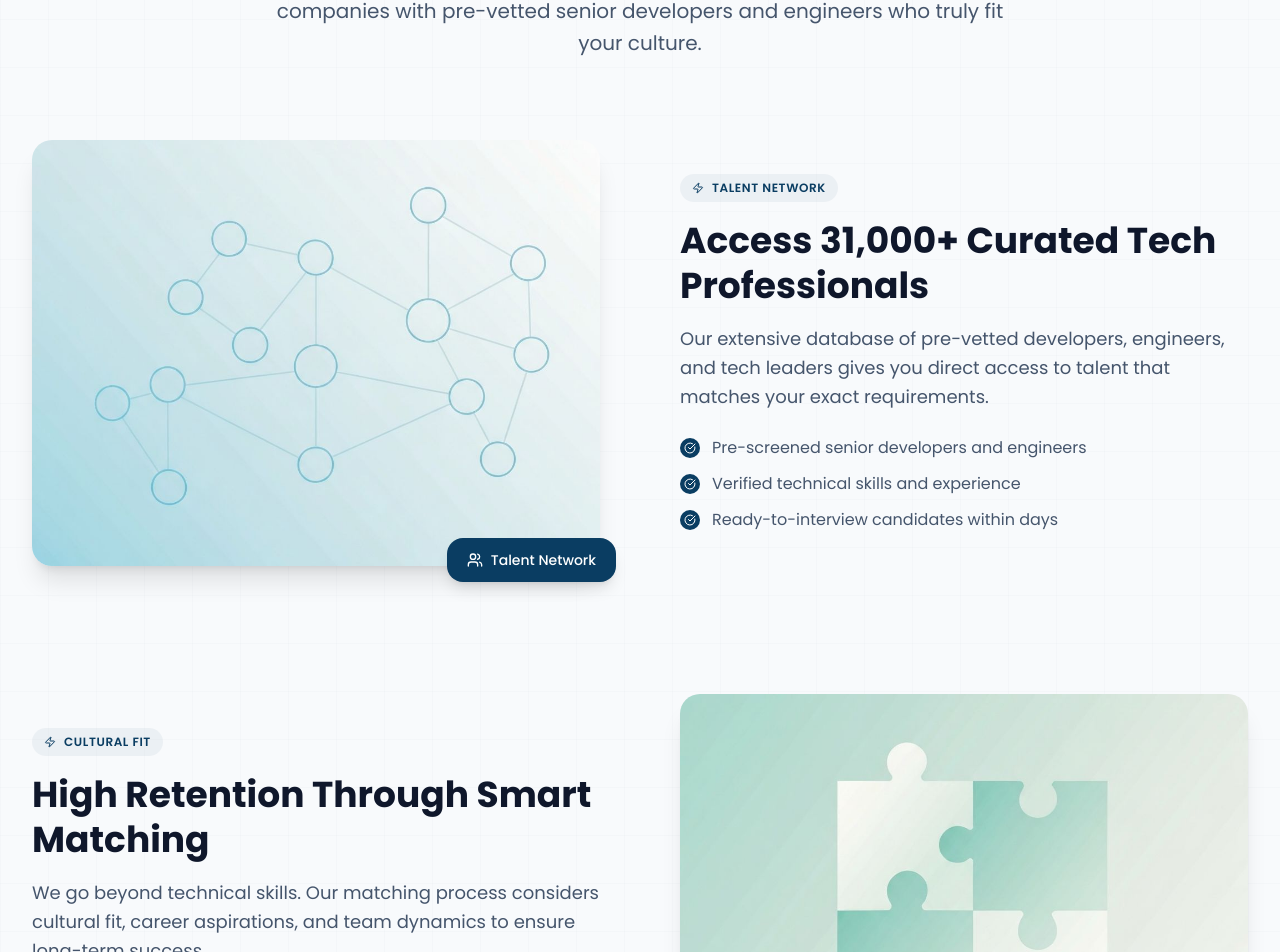
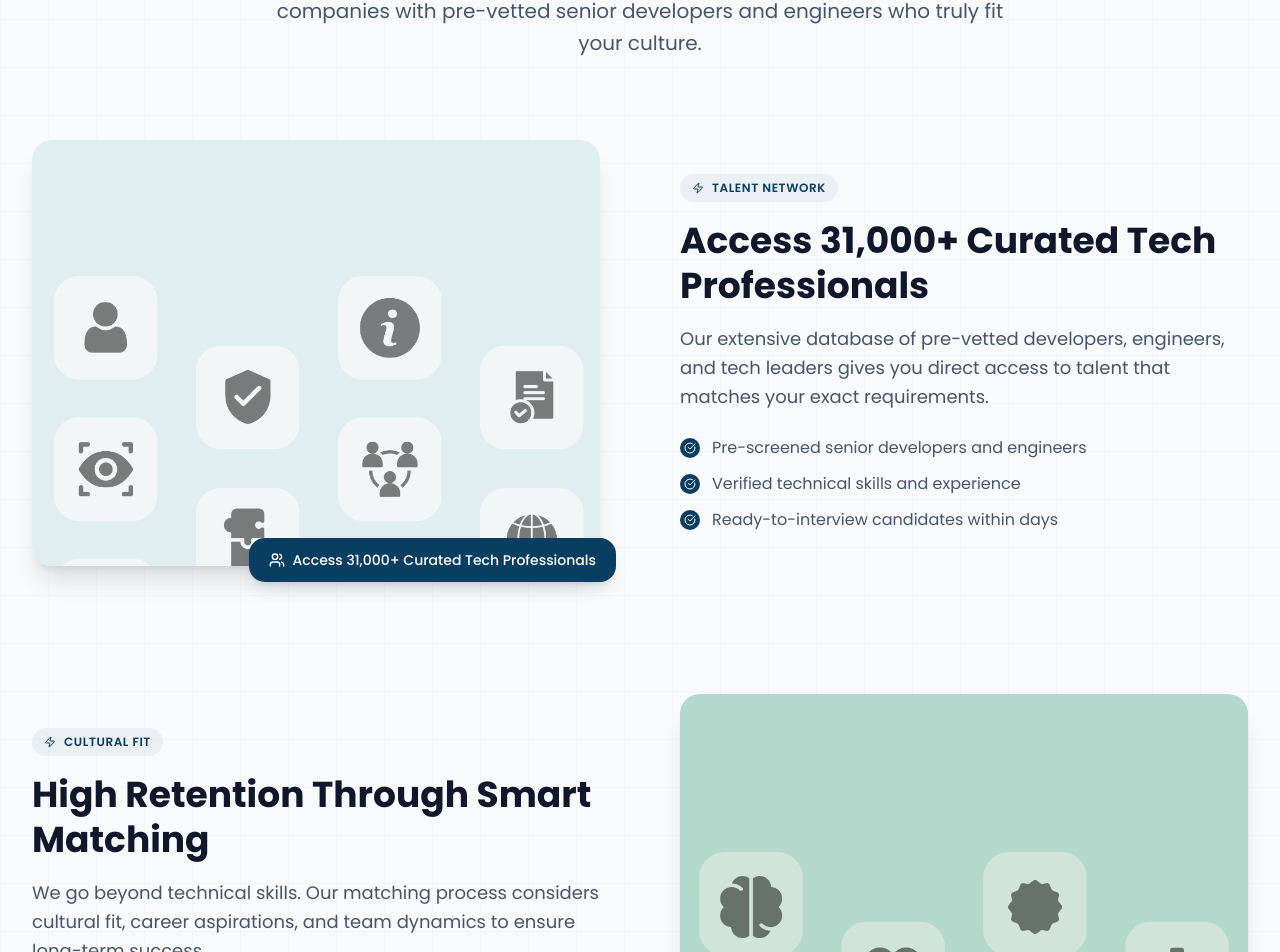
Before and after one commit to dmtrvboyan-dotcom/Recruitment.bg-v2, a Next.js app: page / in a window 1280 px wide. Shown: the part 3691-4643 px from the top of the page. Built offline with nearby package versions, Linux system fonts and the light colour scheme.

Commit message:
commint changes

```diff
--- a/src/components/features/landing/companies-section.tsx
+++ b/src/components/features/landing/companies-section.tsx
@@ -13,6 +13,7 @@ const FEATURES = [
   {
     icon: Users,
     badge: "Talent Network",
+    imagebadge: "Access 31,000+ Curated Tech Professionals",
     title: "Access 31,000+ Curated Tech Professionals",
     description: "Our extensive database of pre-vetted developers, engineers, and tech leaders gives you direct access to talent that matches your exact requirements.",
     points: [
@@ -20,7 +21,7 @@ const FEATURES = [
       "Verified technical skills and experience",
       "Ready-to-interview candidates within days",
     ],
-    image: "/images/talent-network.jpg",
+    image: "/images/talent.png",
   },
   {
     icon: CheckCircle,
@@ -32,7 +33,7 @@ const FEATURES = [
       "Personality and work style assessment",
       "95% retention rate after first year",
     ],
-    image: "/images/culture-match.jpg",
+    image: "/images/culture.png",
   },
   {
     icon: BarChart3,
@@ -105,7 +106,7 @@ const FeatureBlock = memo(function FeatureBlock({
           <div className={`absolute -bottom-4 ${isReversed ? "-left-4" : "-right-4"} bg-[#0a3d62] text-white px-5 py-3 rounded-xl shadow-lg`}>
             <div className="flex items-center gap-2">
               <Icon className="w-4 h-4" />
-              <span className="text-sm font-medium">{feature.badge}</span>
+              <span className="text-sm font-medium">{feature.imagebadge}</span>
             </div>
           </div>
         </div>
```
Also changed, not shown: public/images/culture.png (added), public/images/talent.png (added).
